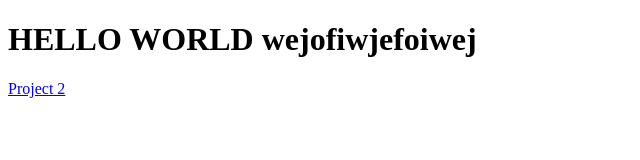
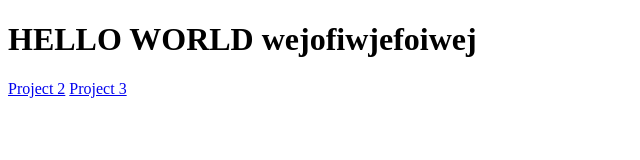
Before and after one commit to jimcwx/jimcwx.github.io, a plain HTML site: page index.html in a window 1280 px wide. Shown: the full height of the page, 0-640 px from the left. Drawn offline with Linux system fonts and the light colour scheme.

Commit message:
added project 3 link

```diff
--- a/index.html
+++ b/index.html
@@ -9,5 +9,6 @@
 <body>
     <h1>HELLO WORLD wejofiwjefoiwej</h1>
     <a href="https://jimcwx.github.io/jim-wang-project-two/">Project 2</a>
+    <a href="https://jimcwx.github.io/jimWangProjectThree/">Project 3</a>
 </body>
 </html>
```
